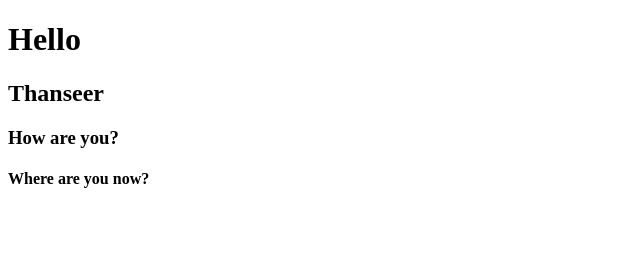
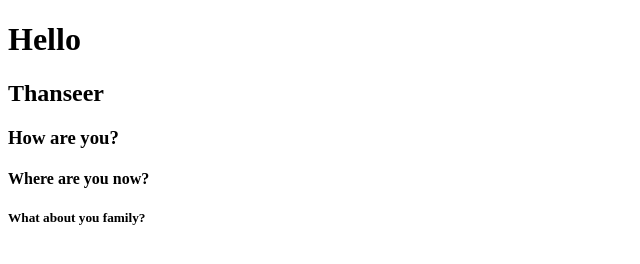
Before and after one commit to Thanseer-steyp/Tutorial, a plain HTML site: page index.html in a window 1280 px wide. Shown: the whole page, without its empty margins (0-640 px from the left). Drawn offline with Linux system fonts and the light colour scheme.

Commit message:
new commit

```diff
--- a/index.html
+++ b/index.html
@@ -10,5 +10,6 @@
     <h2>Thanseer</h2>
     <h3>How are you?</h3>
     <h4>Where are you now?</h4>
+    <h5>What about you family?</h5>
 </body>
 </html>
```
